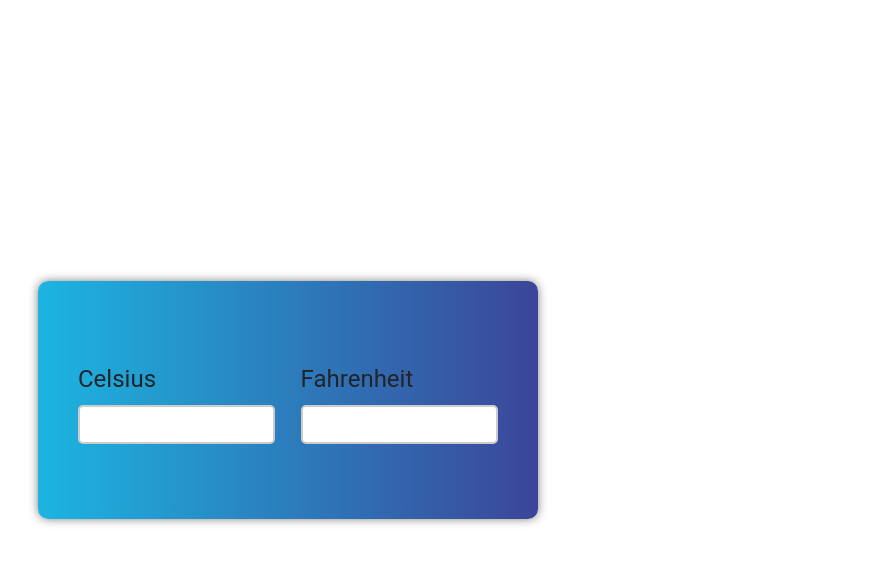
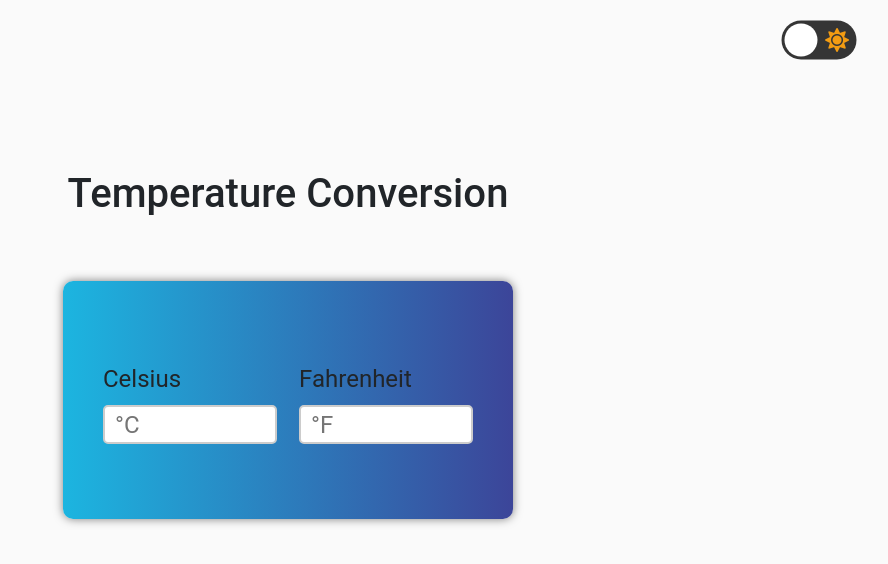
Before and after one commit to Mo-Shakib/365-Days-of-Coding, a plain HTML site: page Day_02/index.html in a window 1280 px wide. Shown: the whole page, without its empty margins (352-1240 px from the left). Drawn offline with nearby package versions, Linux system fonts and the light colour scheme.

Commit message:
night mode added

```diff
--- a/Day_02/index.html
+++ b/Day_02/index.html
@@ -5,22 +5,34 @@
     <meta http-equiv="X-UA-Compatible" content="IE=edge">
     <meta name="viewport" content="width=device-width, initial-scale=1.0">
     <link href="https://cdn.jsdelivr.net/npm/bootstrap@5.1.1/dist/css/bootstrap.min.css" rel="stylesheet" integrity="sha384-F3w7mX95PdgyTmZZMECAngseQB83DfGTowi0iMjiWaeVhAn4FJkqJByhZMI3AhiU" crossorigin="anonymous">
+    <link rel="stylesheet" href="https://cdnjs.cloudflare.com/ajax/libs/font-awesome/5.10.2/css/all.min.css">
     <link rel="stylesheet" href="style.css">
     <title>Celcius to farenheit Converter</title>
 </head>
 <body>
-    <div class="container">
-        <div class="content">
-            <label for="celsius" id="lbc">Celsius</label>
-            <input type="number" id="celsius" oninput="celToFar()">
+    <h1 align='center'>Temperature Conversion</h1>
+    <div class="containerX">
+        <div class="container">
+            <div class="content">
+                <label for="celsius" id="lbc">Celsius</label>
+                <input type="number" placeholder="°C" id="celsius" oninput="celToFar()">
+            </div>
+            <div class="content">
+                <label for="fahrenheit" id="lbc">Fahrenheit</label>
+                <input type="number" placeholder="°F" id="fahrenheit" oninput="farToCel()">
+            </div>
         </div>
 
-        <div class="content">
-            <label for="fahrenheit" id="lbc">Fahrenheit</label>
-            <input type="number" name="" id="fahrenheit" oninput="farToCel()">
+        <div align='right' id="button">
+            <input type="checkbox" class="checkbox" id="chk" />
+            <label class="label" for="chk">
+                <i class="fas fa-moon"></i>
+                <i class="fas fa-sun"></i>
+                <div class="ball"></div>
+            </label>
         </div>
+    </div>
 
-    </div>
 
 
     <script src="script.js"></script>
--- a/Day_02/script.js
+++ b/Day_02/script.js
@@ -16,3 +16,9 @@ function farToCel(){
     celsius.value = output.toFixed(2);
     console.log(output.toFixed(2));
 }
+
+const chk = document.getElementById('chk');
+
+chk.addEventListener('change', () => {
+	document.body.classList.toggle('dark');
+});
--- a/Day_02/style.css
+++ b/Day_02/style.css
@@ -1,11 +1,15 @@
 body{
     font-family: 'Roboto', sans-serif;
-    background-image: linear-gradient(to top, #accbee 0%, #e7f0fd 100%);
+    background-color: #ffffff;
 }
 
+h1{
+    padding-top: 80px;
+}
+
+
 .container{
-    width: 500px;
-    /* background-color: aquamarine; */
+    width: 450px;
     background: linear-gradient(90deg, #1CB5E0 0%, #3c4599 100%);
     padding: 80px 40px;
     border-radius: 10px;
@@ -18,6 +22,7 @@ body{
     justify-content: space-between;
     font-size: x-large;
 }
+
 .content{
     width: 47%;
 }
@@ -35,3 +40,89 @@ input:focus{
     border-color: #3c4599;
     outline: none;
 }
+/* Smartphones (portrait and landscape) ----------- */
+@media only screen
+and (min-device-width : 320px)
+and (max-device-width : 480px) {
+/* Styles */
+.container{
+    width: 90%;
+    border-radius: 20px;
+    font-size: small;
+}
+}
+/* Smartphones (portrait and landscape) ----------- */
+@media only screen
+AND (max-device-width : 319px) {
+/* Styles */
+.container{
+    width: 100%;
+    border-radius: 0px;
+    font-size: small;
+    box-shadow: none;
+
+}
+}
+
+body {
+	background-color: #fafafa;
+    padding: 5%;
+	margin: 2%;
+	transition: background 0.3s linear;
+}
+
+body.dark {
+	background: #000000;
+}
+
+.checkbox {
+	opacity: 0;
+}
+
+.label {
+	background-color: rgb(53, 53, 53);
+	border-radius: 50px;
+	cursor: pointer;
+	display: flex;
+	align-items: center;
+	justify-content: space-between;
+	padding: 5px;
+	position: relative;
+	height: 26px;
+	width: 50px;
+	transform: scale(1.5);
+}
+
+.label .ball {
+	background-color: #fff;
+	border-radius: 50%;
+	position: absolute;
+	top: 2px;
+	left: 2px;
+	height: 22px;
+	width: 22px;
+	transform: translateX(0px);
+	transition: transform 0.2s linear;
+}
+
+.checkbox:checked + .label .ball {
+	transform: translateX(24px);
+}
+
+.fa-moon {
+	color: #f1c40f;
+}
+
+.fa-sun {
+	color: #f39c12;
+}
+#button {
+    line-height: 12px;
+    width: 10px;
+    margin-top: 5px;
+    position:absolute;
+    top:0;
+    right:5%;
+    margin-right: 20px;
+    padding-right: 50px;
+}
```
